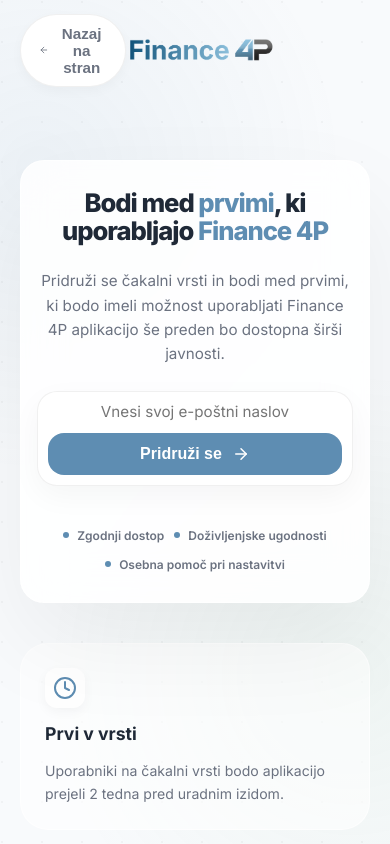
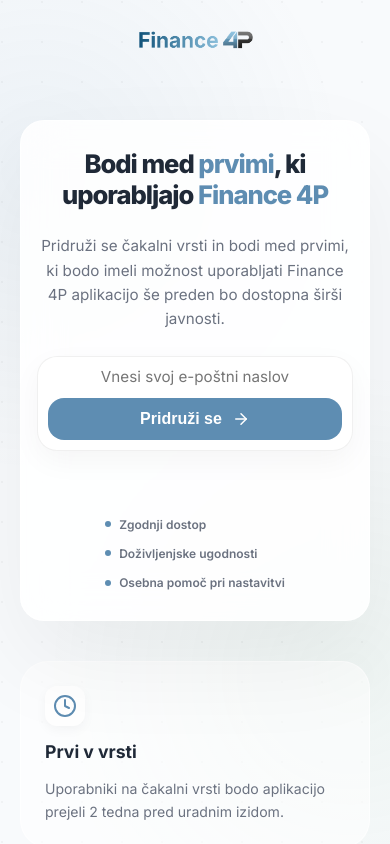
Before and after one commit to filipkolle/Landing-4P, a React (Vite) app: page /cakalna-vrsta in a window 390 px wide. Shown: the top 844 px of the page. Built offline with nearby package versions, Linux system fonts and the light colour scheme.

Commit message:
style: optimize WaitlistPage mobile UI and center logo

```diff
--- a/src/pages/WaitlistPage.jsx
+++ b/src/pages/WaitlistPage.jsx
@@ -65,13 +65,8 @@ const WaitlistPage = () => {
       </div>
 
       <nav className="waitlist-nav">
-        <div className="container">
-          <button onClick={() => navigate('/')} className="back-btn">
-            <ArrowLeft size={20} />
-            <span>Nazaj na stran</span>
-          </button>
-          <img src={logoImg} alt="Finance 4P Logo" className="waitlist-logo" />
-          <div className="nav-spacer" />
+        <div className="container centered-nav">
+          <img src={logoImg} alt="Finance 4P Logo" className="waitlist-logo" onClick={() => navigate('/')} style={{ cursor: 'pointer' }} />
         </div>
       </nav>
 
--- a/src/styles/Waitlist.css
+++ b/src/styles/Waitlist.css
@@ -40,39 +40,15 @@
   align-items: center;
 }
 
-.waitlist-nav .container {
-  display: grid;
-  grid-template-columns: 1fr auto 1fr;
+.waitlist-nav .container.centered-nav {
+  display: flex;
+  justify-content: center;
   align-items: center;
   width: 100%;
 }
 
-.back-btn {
-  display: flex;
-  align-items: center;
-  gap: 8px;
-  background: #fff;
-  border: 1px solid rgba(0,0,0,0.06);
-  padding: 10px 18px;
-  border-radius: 100px;
-  font-size: 0.95rem;
-  font-weight: 600;
-  color: var(--text-muted);
-  cursor: pointer;
-  transition: all 0.2s;
-  box-shadow: 0 4px 12px rgba(0,0,0,0.03);
-  justify-self: start;
-}
-
-.back-btn:hover {
-  background: var(--primary-light);
-  color: var(--primary);
-  border-color: var(--primary-light);
-  transform: translateX(-4px);
-}
-
 .waitlist-logo {
-  height: 40px;
+  height: 32px;
   display: block;
 }
 
@@ -298,14 +274,17 @@
 @keyframes spin { to { transform: rotate(360deg); } }
 
 @media (max-width: 768px) {
-  .waitlist-main-card { padding: 32px 20px; border-radius: 28px; }
-  .waitlist-main-card h1 { font-size: 1.9rem; }
+  .waitlist-nav { height: 80px; }
+  .waitlist-content { padding: 40px 0; }
+  .waitlist-main-card { padding: 40px 24px; border-radius: 28px; }
+  .waitlist-main-card h1 { font-size: 1.8rem; line-height: 1.2; }
+  .waitlist-subtitle { font-size: 1rem; margin-bottom: 32px; }
   .waitlist-info-grid { grid-template-columns: 1fr; gap: 20px; }
   .input-group { flex-direction: column; padding: 12px; gap: 12px; border-radius: 24px; }
   .waitlist-submit { width: 100%; justify-content: center; padding: 12px 24px; font-size: 1rem; }
   .input-icon { display: none; }
   .waitlist-form input { text-align: center; font-size: 0.95rem; }
-  .waitlist-benefits { gap: 12px; }
+  .waitlist-benefits { gap: 12px; flex-direction: column; align-items: flex-start; margin-top: 24px; }
   .info-card { padding: 24px; }
   .info-card h3 { font-size: 1.1rem; }
   .info-card p { font-size: 0.88rem; }
```
